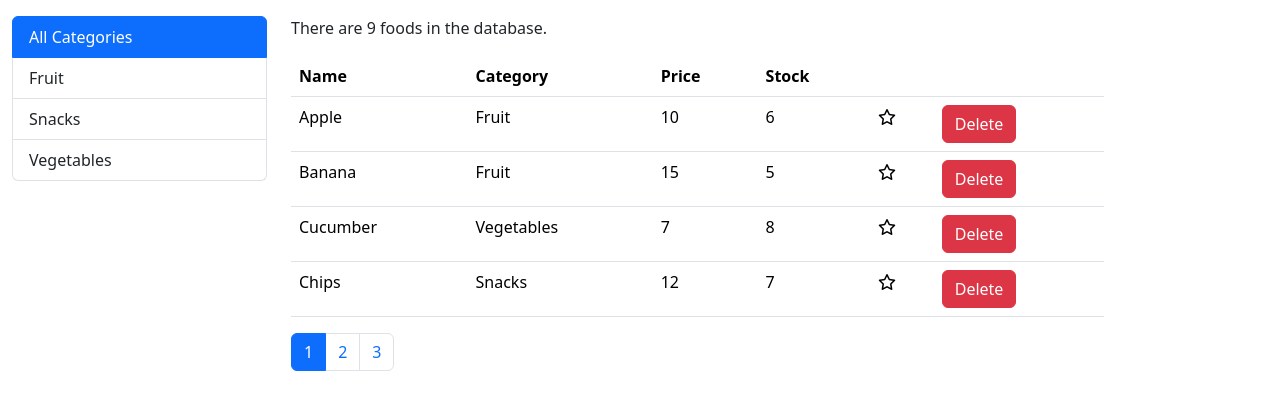
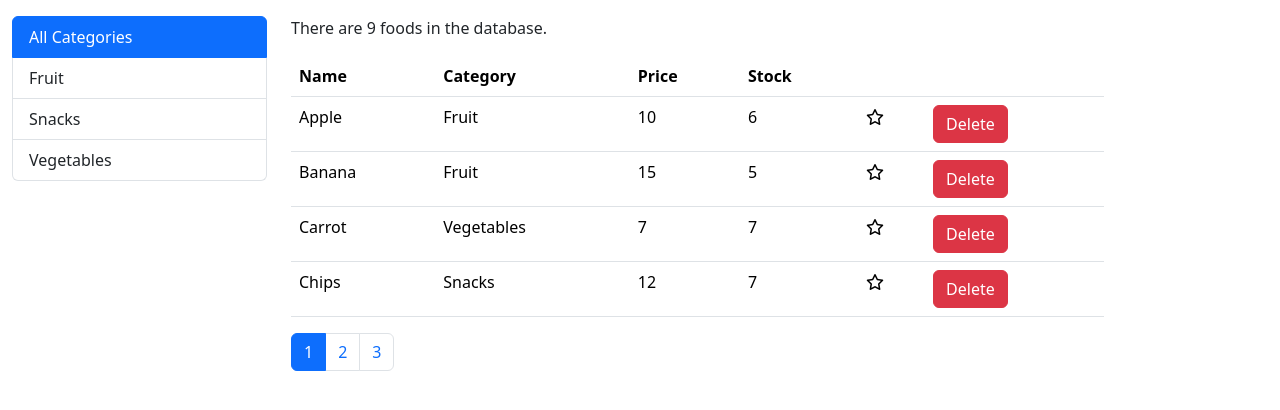
Before and after one commit to Daniyal19926/Foods-Table, a React (Vite) app: page / in a window 1280 px wide. Shown: the top 410 px of the page. Built offline with nearby package versions, Linux system fonts and the light colour scheme.

Commit message:
implemented basic sorting

```diff
--- a/package.json
+++ b/package.json
@@ -12,10 +12,12 @@
   "dependencies": {
     "@fortawesome/fontawesome-free": "^6.5.1",
     "bootstrap": "^5.3.2",
+    "lodash": "^4.17.21",
     "react": "^18.2.0",
     "react-dom": "^18.2.0"
   },
   "devDependencies": {
+    "@types/lodash": "^4.14.202",
     "@types/react": "^18.2.43",
     "@types/react-dom": "^18.2.17",
     "@typescript-eslint/eslint-plugin": "^6.14.0",
--- a/src/components/Foods.tsx
+++ b/src/components/Foods.tsx
@@ -1,4 +1,5 @@
 import { useState } from "react";
+import _ from "lodash";
 import { getFoods } from "../services/fakeFoodService";
 import Favourite from "./Favourite";
 import Paginatioin from "./pagination";
@@ -15,6 +16,7 @@
 
   const [selectedCategory, setSelectedCategory] =
     useState<Category>(DEFAULT_CATEGORY);
+  const [sortColumn, setSortColumn] = useState("name");
 
   function handleDelete(id: string) {
     const newFoods = foods.filter((food) => food._id !== id);
@@ -41,8 +43,9 @@
   const filteredFoods = selectedCategory._id
     ? foods.filter((food) => food.category._id === selectedCategory._id)
     : foods;
+  const sortedFoods = _.orderBy(filteredFoods, sortColumn, "asc");
 
-  const paginatedFoods = paginate(filteredFoods, PAGE_SIZE, selectedPage);
+  const paginatedFoods = paginate(sortedFoods, PAGE_SIZE, selectedPage);
 
   return (
     <div className="row container pt-3">
@@ -58,10 +61,18 @@
         <table className="table">
           <thead>
             <tr>
-              <th scope="col">Name</th>
-              <th scope="col">Category</th>
-              <th scope="col">Price</th>
-              <th scope="col">Stock</th>
+              <th scope="col" onClick={() => setSortColumn("name")}>
+                Name
+              </th>
+              <th scope="col" onClick={() => setSortColumn("category.name")}>
+                Category
+              </th>
+              <th scope="col" onClick={() => setSortColumn("price")}>
+                Price
+              </th>
+              <th scope="col" onClick={() => setSortColumn("numberInStock")}>
+                Stock
+              </th>
               <th />
               <th />
             </tr>
```
Also changed, not shown: 1 other file (tests, documents, lock files or other folders).
